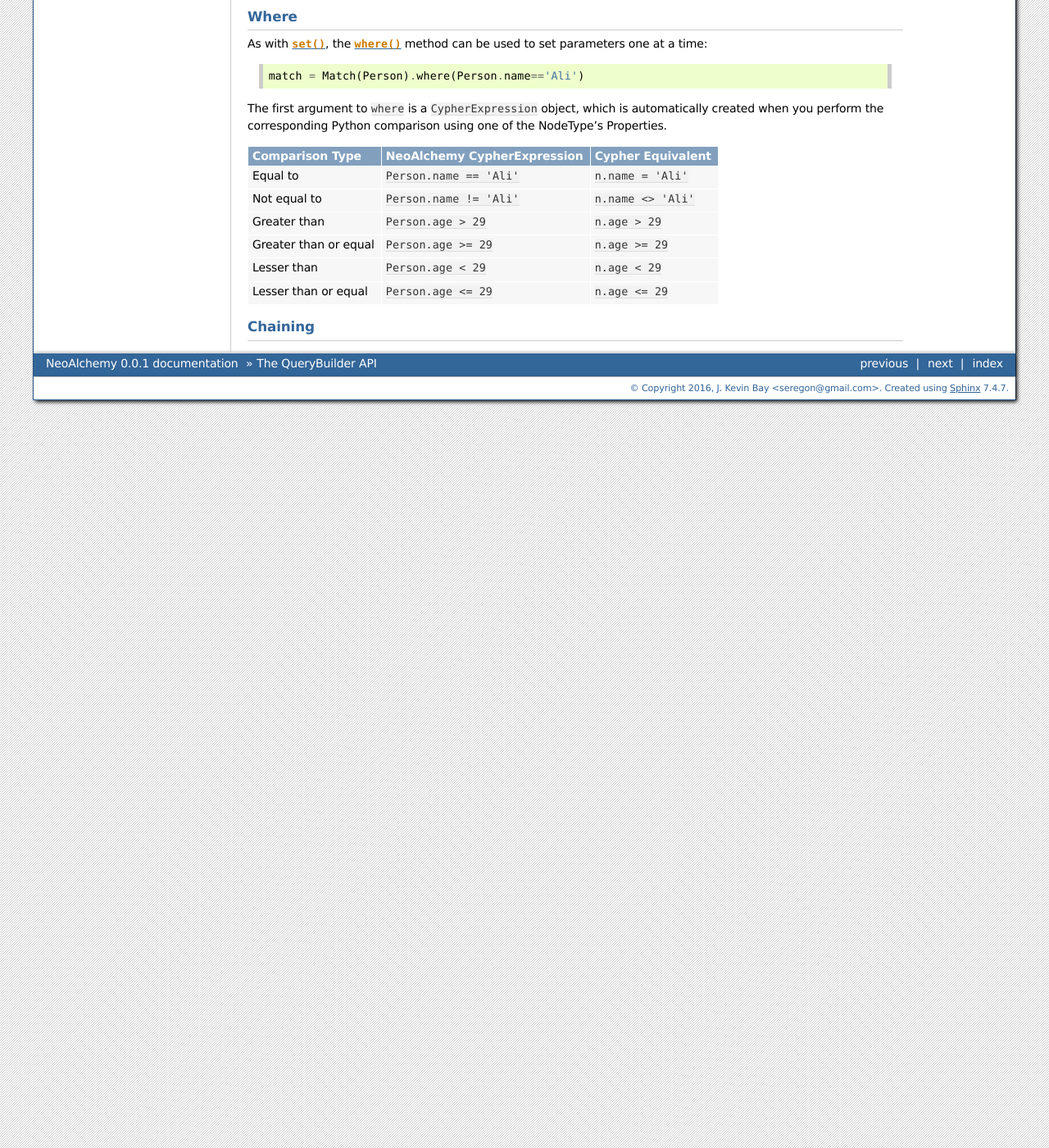
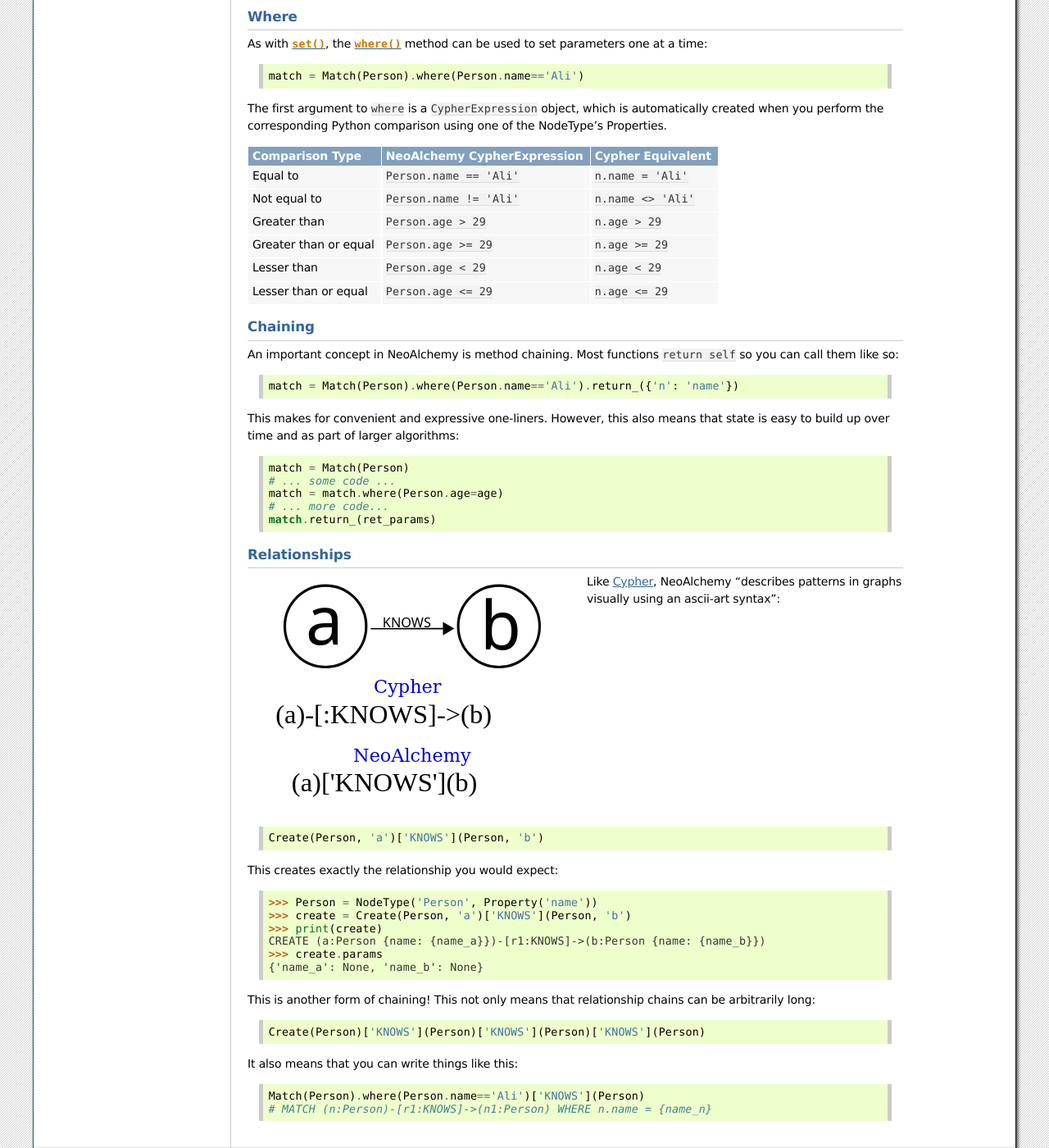
Before and after one commit to TwoBitAlchemist/NeoAlchemy, a Sphinx documentation site: the page built from source/query-builder.rst, in a window 1280 px wide and 1400 px high, scrolled down 2135 px. Shown: the whole window at 82% size. Built offline with Sphinx 7.4.7, drawn with Linux system fonts in a browser that asks for light colours.

Commit message:
More documentation

```diff
--- a/source/query-builder.rst
+++ b/source/query-builder.rst
@@ -165,9 +165,57 @@ using one of the NodeType's Properties.
 Chaining
 --------
 
+An important concept in NeoAlchemy is method chaining. Most functions ``return
+self`` so you can call them like so::
+
+    match = Match(Person).where(Person.name=='Ali').return_({'n': 'name'})
+
+This makes for convenient and expressive one-liners. However, this also means
+that state is easy to build up over time and as part of larger algorithms::
+
+    match = Match(Person)
+    # ... some code ...
+    match = match.where(Person.age=age)
+    # ... more code...
+    match.return_(ret_params)
+
+-------------
+Relationships
+-------------
+
+.. image:: iconography.svg
+   :width: 50%
+   :alt: Cypher: (a)-[:KNOWS]->(b) NeoAlchemy: (a)['KNOWS'](b)
+   :align: left
+
+Like `Cypher`_, NeoAlchemy "describes patterns in graphs visually using an
+ascii-art syntax"::
+
+    Create(Person, 'a')['KNOWS'](Person, 'b')
+
+This creates exactly the relationship you would expect::
+
+    >>> Person = NodeType('Person', Property('name'))
+    >>> create = Create(Person, 'a')['KNOWS'](Person, 'b')
+    >>> print(create)
+    CREATE (a:Person {name: {name_a}})-[r1:KNOWS]->(b:Person {name: {name_b}})
+    >>> create.params
+    {'name_a': None, 'name_b': None}
+
+This is another form of chaining! This not only means that relationship chains
+can be arbitrarily long::
+
+    Create(Person)['KNOWS'](Person)['KNOWS'](Person)['KNOWS'](Person)
+
+It also means that you can write things like this::
+
+    Match(Person).where(Person.name=='Ali')['KNOWS'](Person)
+    # MATCH (n:Person)-[r1:KNOWS]->(n1:Person) WHERE n.name = {name_n}
+
 
 .. _familiar Cypher verbs: https://neo4j.com/docs/developer-manual/current/#query-create
 .. _Neo4J StatementResult: https://neo4j.com/docs/api/python-driver/current/#neo4j.v1.StatementResult
 .. _For performance reasons: https://neo4j.com/docs/developer-manual/current/#query-tuning
 .. _REMOVE: https://neo4j.com/docs/developer-manual/current/#query-remove
 .. _DELETE: https://neo4j.com/docs/developer-manual/current/#query-delete
+.. _Cypher: https://neo4j.com/developer/cypher-query-language/
--- a/source/querybuilder-classes.rst
+++ b/source/querybuilder-classes.rst
@@ -6,7 +6,7 @@ QueryBuilder Classes
 
 .. py:class:: CypherVerb
 
-    Parent class to :py:class:`Create` and :py:class:`Merge`.
+    Parent class to :py:class:`Create` and :py:class:`Match`.
 
     .. py:attribute:: params
 
```
Also changed, not shown: other parts of source/querybuilder-classes.rst (+2 -1 lines), source/iconography.svg (added).
